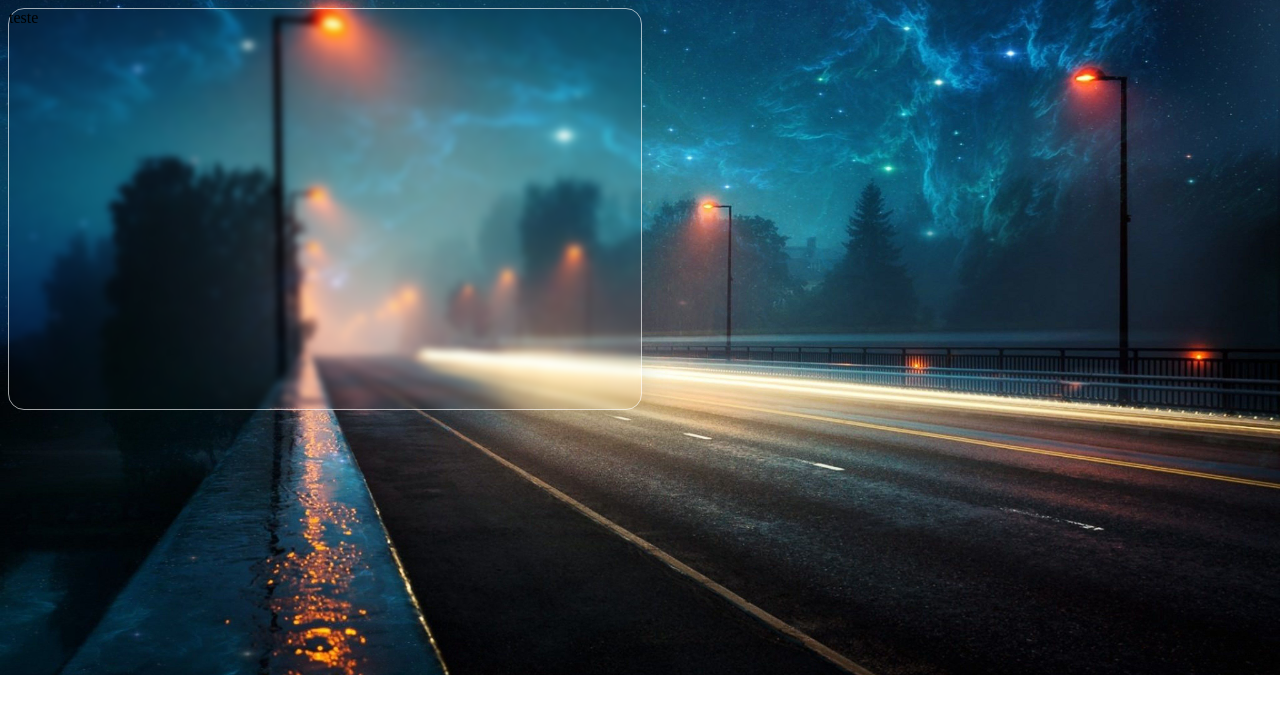
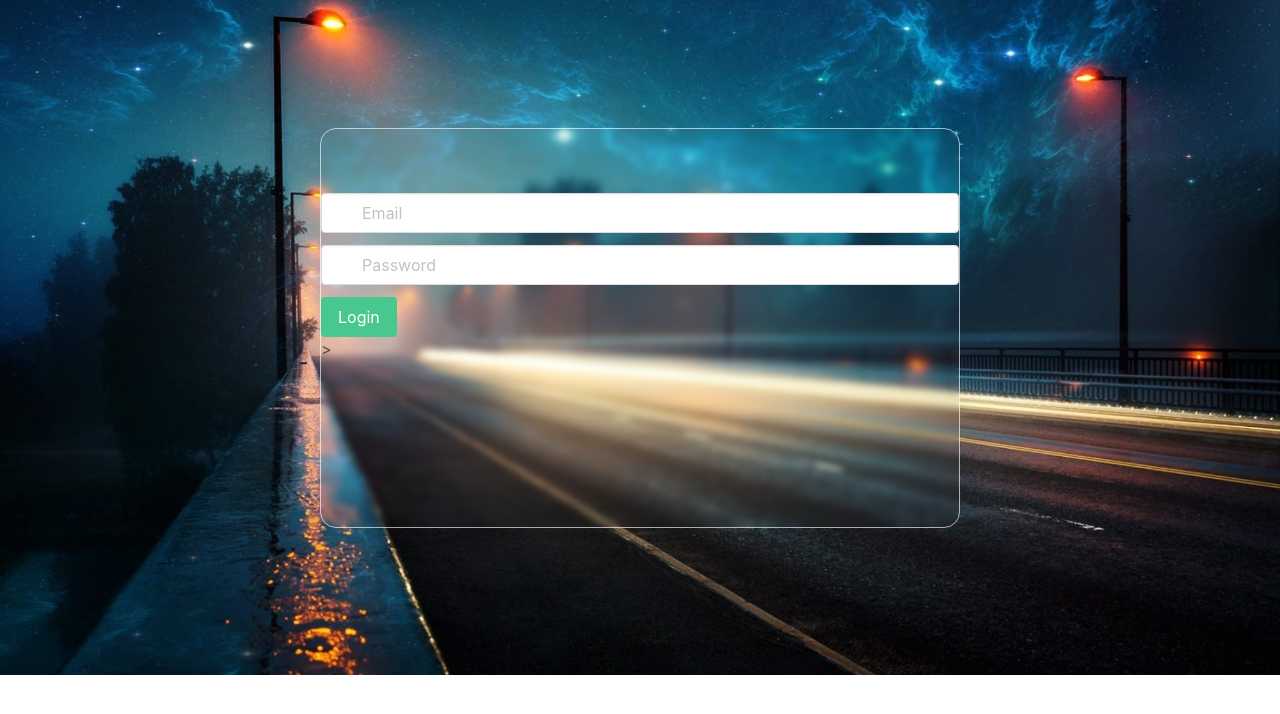
Before and after one commit to JoeReis1983/agoravai, a Vue app in the folder frontend/agoravai/: page / in a window 1280 px wide. Shown: the top 714 px of the page. Built offline with nearby package versions, Linux system fonts and the light colour scheme.

Commit message:
inserido bulma e mais css

```diff
--- /dev/null
+++ b/frontend/agoravai/src/assets/main.scss
@@ -0,0 +1,9 @@
+@charset "utf-8";
+$primary:#0f4c81;
+$warning: #e9c46a;
+$danger: #ec0000;
+$info: #2a9d8f;
+$animationDuration: 0.35s;
+
+// Import a Google Font
+@import "~bulma";
--- a/frontend/agoravai/src/components/Login.vue
+++ b/frontend/agoravai/src/components/Login.vue
@@ -1,10 +1,38 @@
 
 <template>
-  <div>
+<div>
+  <div class="centralizado">
     <div class="glassLogin">
-      teste
+      <div class="field">
+        <p class="control has-icons-left has-icons-right centralizado">
+          <input class="input" type="email" placeholder="Email">
+          <span class="icon is-small is-left">
+            <i class="fas fa-envelope"></i>
+          </span>
+          <span class="icon is-small is-right">
+            <i class="fas fa-check"></i>
+          </span>
+        </p>
+      </div>
+      <div class="field">
+        <p class="control has-icons-left">
+          <input class="input" type="password" placeholder="Password">
+          <span class="icon is-small is-left">
+            <i class="fas fa-lock"></i>
+          </span>
+        </p>
+      </div>
+      <div class="field">
+        <p class="control">
+          <button class="button is-success">
+            Login
+          </button>
+        </p>
+      </div>>
+
     </div>
 
+  </div>
   </div>
 </template>
 
--- a/frontend/agoravai/src/main.js
+++ b/frontend/agoravai/src/main.js
@@ -1,6 +1,7 @@
 import { createApp } from 'vue'
 import App from './App.vue'
 import router from './router'
+import '../node_modules/bulma/css/bulma.css'
 
 const app = createApp(App)
 
--- a/frontend/agoravai/style/stylesheet.css
+++ b/frontend/agoravai/style/stylesheet.css
@@ -1,11 +1,10 @@
 .red{
   color:red;
 }
-body{
+html{
   background-repeat: no-repeat;
   background-size: 100% auto;
   background-image: url("../src/assets/background.jpg");
-  background-attachment: scroll;
 }
 
 .glassLogin{
@@ -16,6 +15,12 @@ border-radius: 16px;
 box-shadow: 0 4px 30px rgba(0, 0, 0, 0.1);
 backdrop-filter: blur(3px);
 -webkit-backdrop-filter: blur(3px);
-
 border: 1px solid rgba(255, 255, 255, 0.63);
 }
+.centralizado{
+  display: flex;
+  margin-top: 10%;
+  flex-direction: row;
+  justify-content: center;
+  align-items: center;
+}
```
Also changed, not shown: frontend/agoravai/package.json (+9 -0 lines), 1 other file (tests, documents, lock files or other folders).
